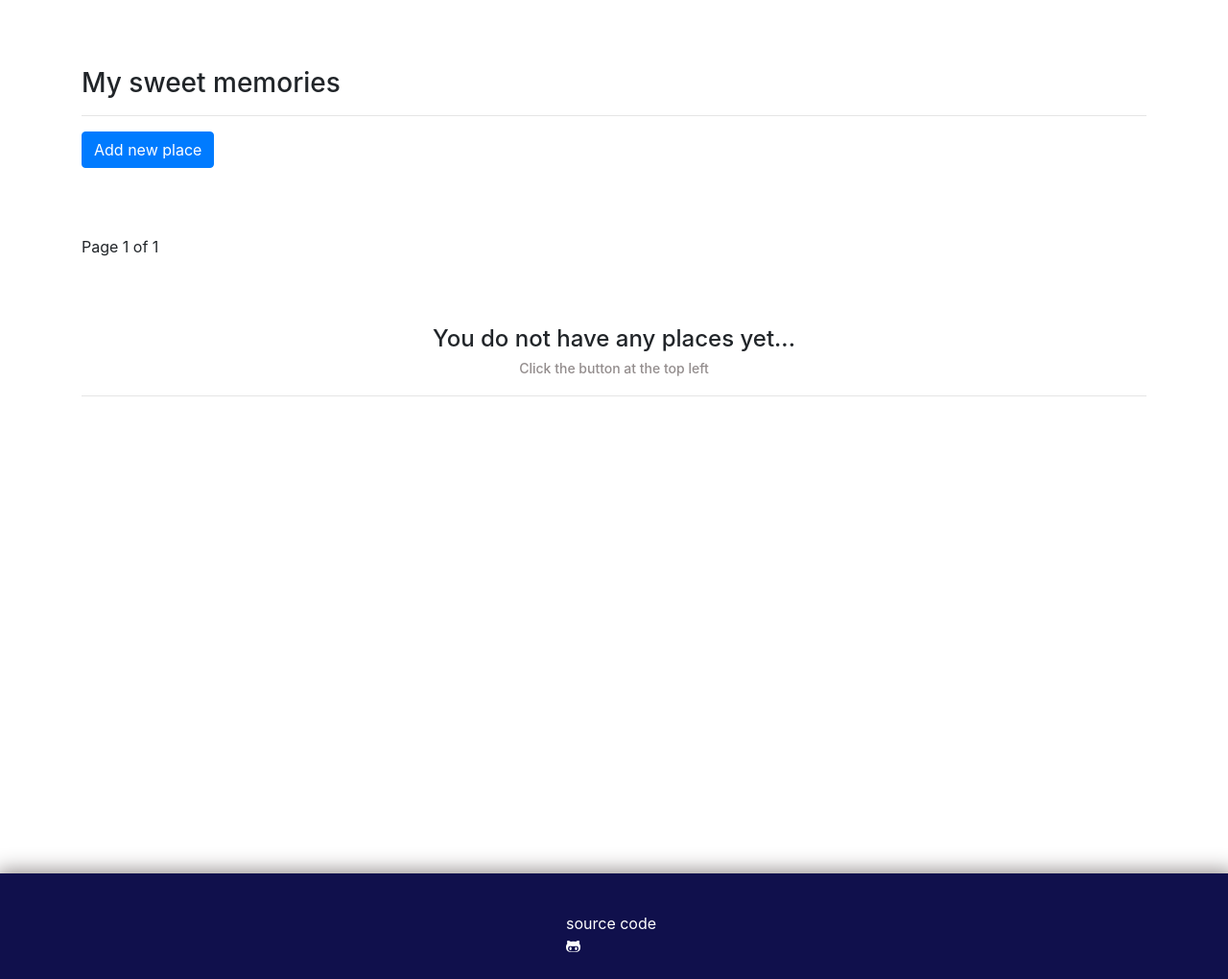
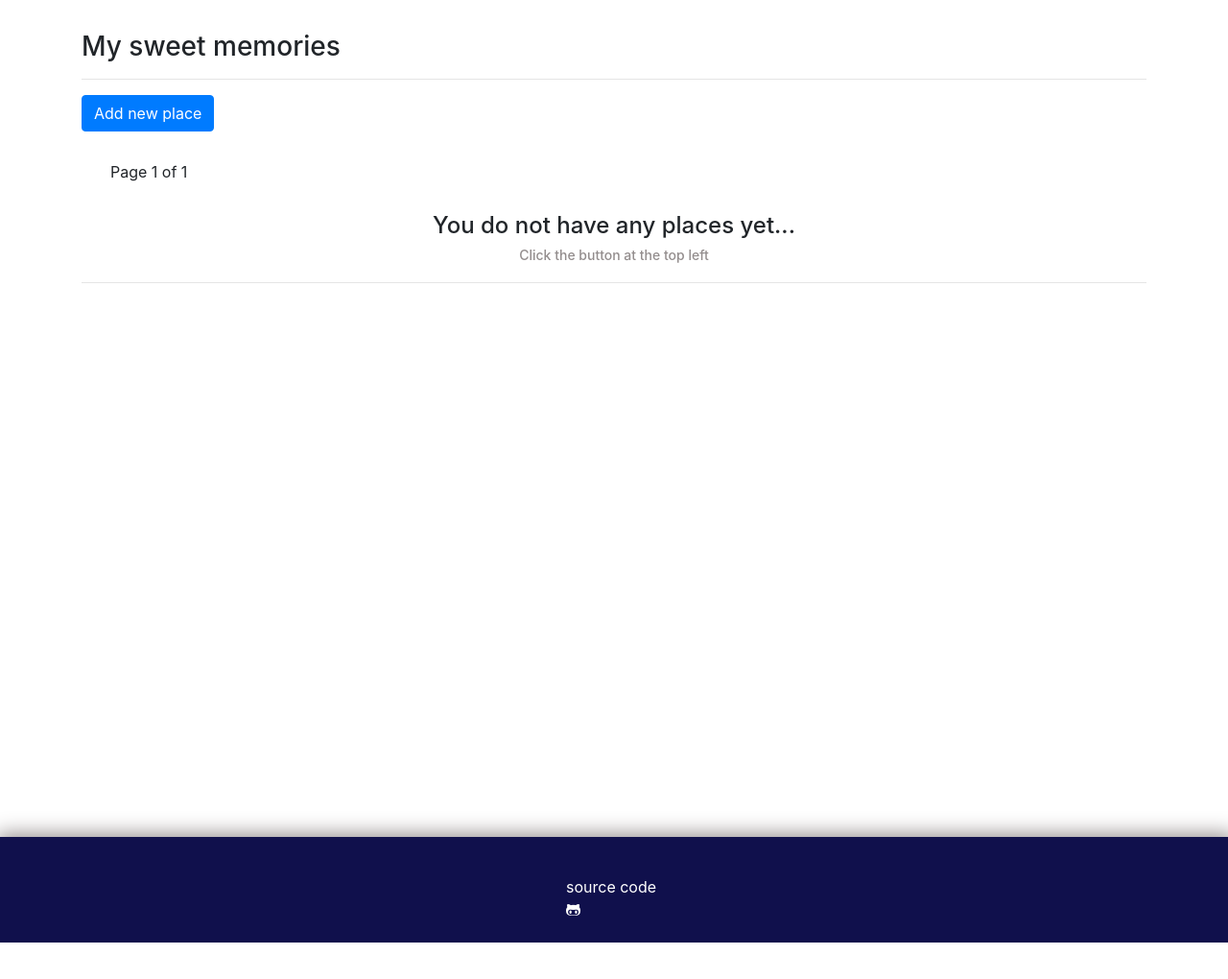
Before and after one commit to rsh-12/remember-places, a Django app: page /memories/ in a window 1280 px wide. Shown: the part 86-1106 px from the top of the page at 96% size. After the commit the page ends 1068 px from the top, so only its background shows below. Run offline with Django 3.2, Linux system fonts and the light colour scheme; the visitor is signed in with stand-in values (Sample User, id 1); data comes from the database, SQL or seed files in the repository; data that the repository does not hold is empty; some libraries are stand-ins or nearby versions.

Commit message:
Update frontend

```diff
--- a/memories/forms.py
+++ b/memories/forms.py
@@ -9,6 +9,7 @@ class RawPlaceForm(forms.Form):
 
     description = forms.CharField(widget=forms.Textarea(attrs={
         'class': 'form form-control col-md-6',
+        'rows': 5,
         'placeholder': 'tell about your impressions'}))
 
     latitude = forms.DecimalField(widget=forms.TextInput())
--- a/static/css/style.css
+++ b/static/css/style.css
@@ -126,8 +126,14 @@ and (max-device-width: 480px) {
 
 /* Smartphones (landscape) ----------- */
 @media only screen
-and (min-width: 321px) {
-    /* STYLES GO HERE */
+and (max-width: 621px) {
+    .push {
+        padding: 0;
+        margin: 0;
+        height: 0;
+        visibility: hidden;
+    }
+
 }
 
 /* Smartphones (portrait) ----------- */
@@ -148,64 +154,21 @@ and (max-width: 320px) {
         display: none;
     }
 
-    .navbar {
+    .created {
+        visibility: hidden;
     }
+
 }
 
-/* iPads (portrait and landscape) ----------- */
-@media only screen
-and (min-device-width: 768px)
-and (max-device-width: 1024px) {
-    /* STYLES GO HERE */
+.navbar {
+    margin-bottom: 2rem;
 }
 
-/* iPads (landscape) ----------- */
-@media only screen
-and (min-device-width: 768px)
-and (max-device-width: 1024px)
-and (orientation: landscape) {
-    /* STYLES GO HERE */
+.page-block {
+    padding: 30px;
 }
 
-/* iPads (portrait) ----------- */
-@media only screen
-and (min-device-width: 768px)
-and (max-device-width: 1024px)
-and (orientation: portrait) {
-    /* STYLES GO HERE */
+.created {
+    color: #938d8d;
+    padding-right: 10px;
 }
-
-/* Desktops and laptops ----------- */
-@media only screen
-and (min-width: 1224px) {
-    /* STYLES GO HERE */
-}
-
-/* Large screens ----------- */
-@media only screen
-and (min-width: 1824px) {
-    /* STYLES GO HERE */
-}
-
-/* iPhone 5 (portrait & landscape)----------- */
-@media only screen
-and (min-device-width: 320px)
-and (max-device-width: 568px) {
-    /* STYLES GO HERE */
-}
-
-/* iPhone 5 (landscape)----------- */
-@media only screen
-and (min-device-width: 320px)
-and (max-device-width: 568px)
-and (orientation: landscape) {
-    /* STYLES GO HERE */
-}
-
-/* iPhone 5 (portrait)----------- */
-@media only screen
-and (min-device-width: 320px)
-and (max-device-width: 568px)
-and (orientation: portrait) {
-    /* STYLES GO HERE */
-}
--- a/templates/base.html
+++ b/templates/base.html
@@ -2,27 +2,27 @@
 <!DOCTYPE html>
 <html lang="en">
 <head>
+    <title>{% block title %}Home{% endblock %}</title>
+
     <meta charset="UTF-8">
-    <title>
-        {% block title %}
-            Home
-        {% endblock %}
-    </title>
+    <meta name="viewport" content="width=device-width, initial-scale=1">
+
     <link rel="shortcut icon" type="image/png" href="{% static 'images/favicon.ico' %}">
     <link rel="stylesheet" href="https://use.fontawesome.com/releases/v5.7.0/css/all.css"
-    integrity="sha384-lZN37f5QGtY3VHgisS14W3ExzMWZxybE1SJSEsQp9S+oqd12jhcu+A56Ebc1zFSJ" crossorigin="anonymous">
+          integrity="sha384-lZN37f5QGtY3VHgisS14W3ExzMWZxybE1SJSEsQp9S+oqd12jhcu+A56Ebc1zFSJ" crossorigin="anonymous">
     <link rel="stylesheet" href="https://maxcdn.bootstrapcdn.com/bootstrap/4.0.0/css/bootstrap.min.css"
-    integrity="sha384-Gn5384xqQ1aoWXA+058RXPxPg6fy4IWvTNh0E263XmFcJlSAwiGgFAW/dAiS6JXm" crossorigin="anonymous">
+          integrity="sha384-Gn5384xqQ1aoWXA+058RXPxPg6fy4IWvTNh0E263XmFcJlSAwiGgFAW/dAiS6JXm" crossorigin="anonymous">
     <link rel="stylesheet" href="{% static 'css/style.css' %}">
 </head>
+
 <body>
-
 <div>
     {% include 'parts/header.html' %}
 </div>
 
 <div class="wrapper">
     <div class="container">
+
         {% block content %}
 
         {% endblock %}
--- a/templates/memories/memories.html
+++ b/templates/memories/memories.html
@@ -5,12 +5,11 @@
 {% endblock %}
 
 {% block content %}
-    <h3>My sweet memories</h3>
+    <h3 class="custom-header">My sweet memories</h3>
     <hr>
     <a class="custom-link text-white" href="{% url 'memories:map' %}">
         <button class="btn btn-primary">Add new place</button>
     </a>
-    <div class="push"></div>
     <div class="page-block">
     <span>
         Page {{ page_obj.number }} of {{ page_obj.paginator.num_pages }}
@@ -37,20 +36,21 @@
             {% endif %}
     </span>
     </div>
-    <div class="push"></div>
 
     {% for place in page_obj %}
         <ul>
             <li>
                 <div class="d-flex justify-content-between">
                     <a href="{{ place.get_absolute_url }}">{{ place.name }}</a>
-                    <span>{{ place.created_at }}</span>
-
-                    <form action="{% url 'memories:delete' place.id %}" method="post">
-                        {% csrf_token %}
-                        <input type="submit" onclick="return confirm('Are you sure you want to delete this place?')"
-                               value="delete">
-                    </form>
+                    <div class="d-flex justify-content-between">
+                        <span class="created">{{ place.created_at }}</span>
+                        <form action="{% url 'memories:delete' place.id %}" method="post">
+                            {% csrf_token %}
+                            <input class="btn btn-danger" type="submit"
+                                   onclick="return confirm('Are you sure you want to delete this place?')"
+                                   value="Delete">
+                        </form>
+                    </div>
                 </div>
             </li>
         </ul>
--- a/templates/parts/header.html
+++ b/templates/parts/header.html
@@ -1,10 +1,10 @@
 {% load static %}
 <nav class="navbar navbar-expand-lg header">
     <div class="container">
-        <div class="collapse navbar-collapse" id="navbarSupportedContent">
         <ul class="navbar-nav mr-auto">
             <li class="nav-item active">
-                    <a class="nav-link header-links" href="{% url 'memories:home' %}">Home <span class="sr-only">(current)</span></a>
+                <a class="nav-link header-links" href="{% url 'memories:home' %}">Home <span
+                        class="sr-only">(current)</span></a>
             </li>
             {% if user.is_authenticated %}
                 <li class="nav-item">
@@ -22,18 +22,12 @@
 
             <span class="header-span">
                 {% for obj in backends.associated %}
-<<<<<<< HEAD
-=======
                     {% if obj.provider == 'facebook' %}
->>>>>>> master
                         <div class="col-md-6 text-center">
                         <img src="{{ obj.extra_data.picture.data.url }}" alt="picture" width="40px" height="40px"
                              style="border-radius: 50%">
                     </div>
-<<<<<<< HEAD
-=======
                     {% endif %}
->>>>>>> master
                 {% empty %}
                     <img src="{% static 'images/map.png' %}" alt="picture" width="40px" height="40px"
                          style="border-radius: 50%">
@@ -45,6 +39,4 @@
         {% endif %}
         <div class="push"></div>
     </div>
-    </div>
 </nav>
-<div class="push"></div>
```
Also changed, not shown: templates/memories/map.html (+8 -3 lines), templates/memories/memory.html (+7 -5 lines), 1 other file. Lines whose indentation alone changed are shown as unchanged.
